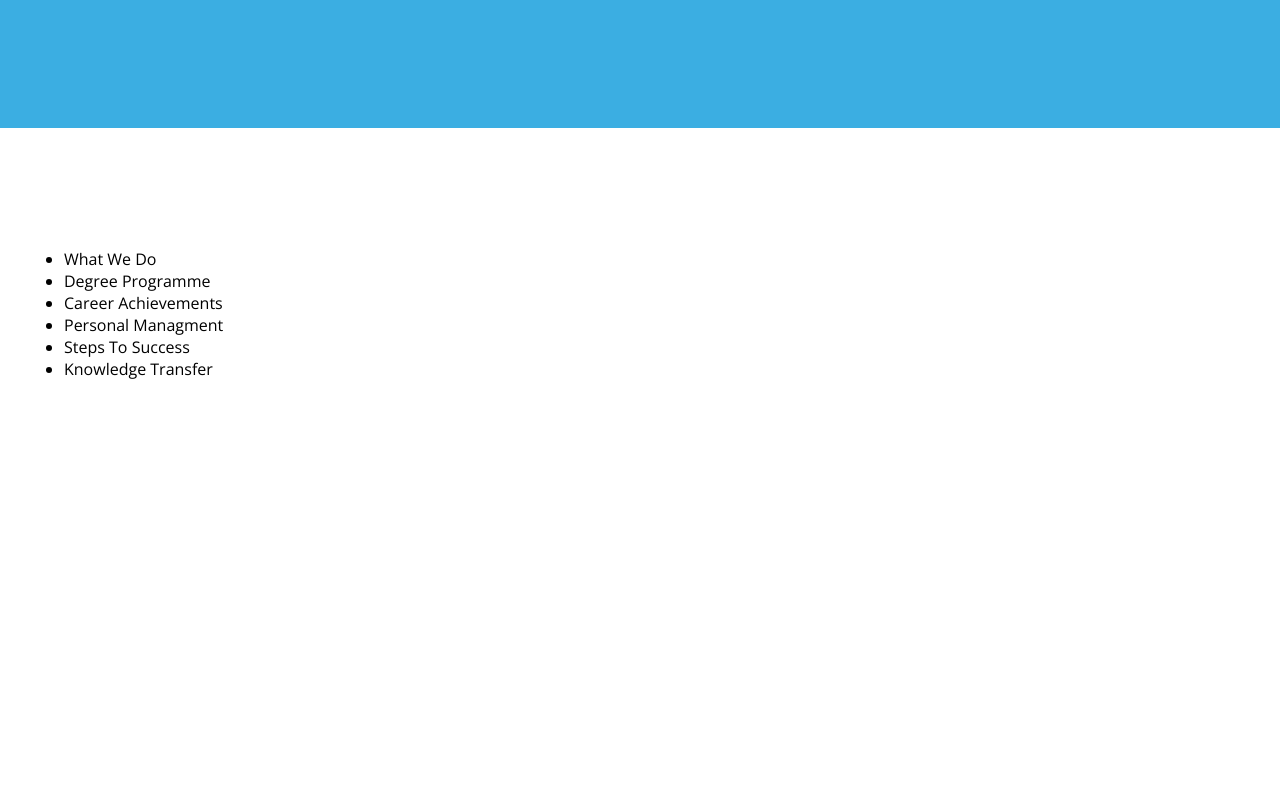
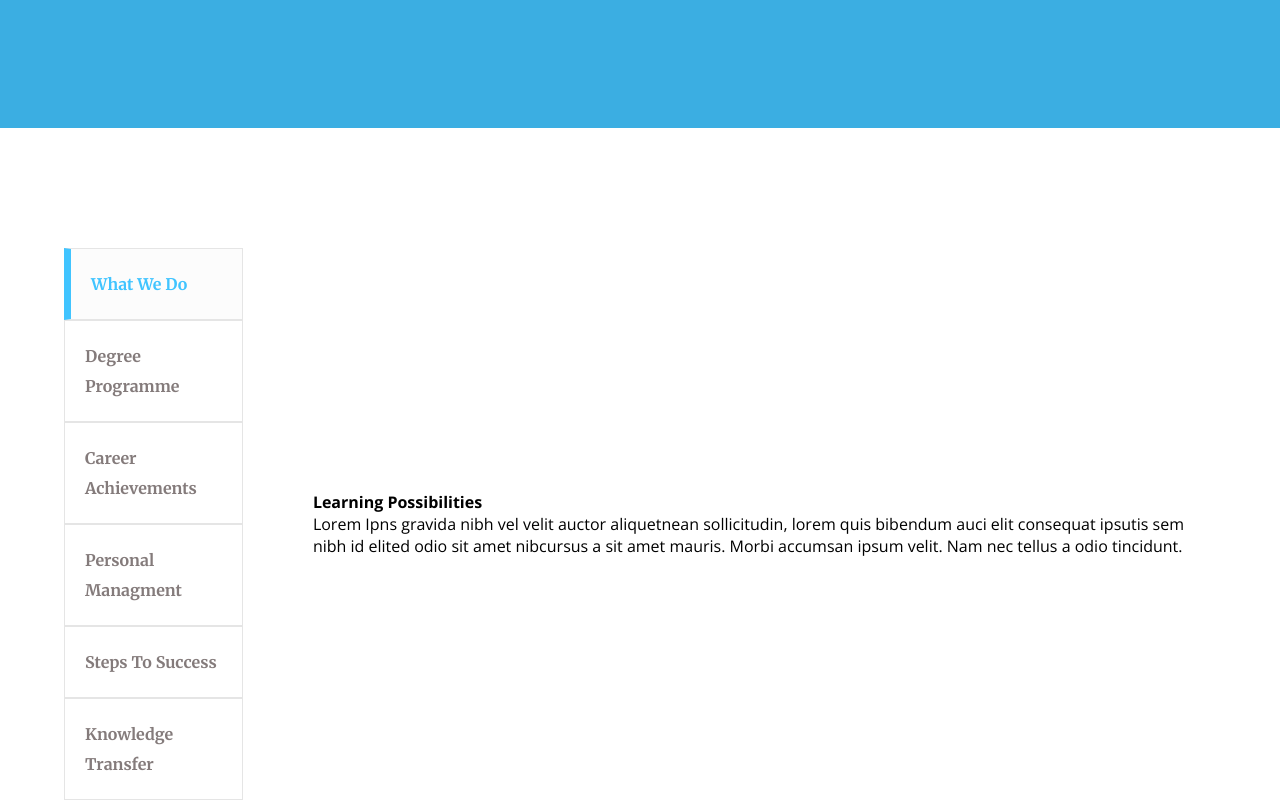
Before and after one commit to nicoalivernini/proj-html-vuejs, a website: page index.html in a window 1280 px wide. Shown: the part 2863-3663 px from the top of the page. Before the commit the page ends 3243 px from the top, so only its background shows below. Drawn offline with nearby package versions, Linux system fonts and the light colour scheme.

Commit message:
Realizzazione menu possibilities

```diff
--- a/index.html
+++ b/index.html
@@ -139,9 +139,10 @@
               </ul>
             </div>
           </div>
-          <div class="description-course">
+          <div class="description-course ml-70">
             <div class="content-description">
-
+              <h4>{{ possibilities[0].title }}</h4>
+              <p>{{ possibilities[0].description }}</p>
             </div>
           </div>
         </div>
--- a/partials/_common.scss
+++ b/partials/_common.scss
@@ -179,6 +179,10 @@
   margin-left: 15px;
 }
 
+.ml-70 {
+  margin-left: 70px;
+}
+
 //Margin top
 .mt-30 {
   margin-top: 30px;
--- a/partials/_content.scss
+++ b/partials/_content.scss
@@ -133,10 +133,25 @@
 #possibilities {
   .container {
     .content-possibilities {
+      @include flex-center;
+      .course-possibilities {
+        width: 30%;
         .content-course {
           ul {
+            list-style: none;
             li {
-
+              padding: 20px 10px 20px 20px;
+              border: 1px solid $border-course-possibilities;
+              font-family: 'Merriweather', serif;
+              color: $text-course-possibilities;
+              font-size: 16px;
+              font-weight: 600;
+              line-height: 30px;
+              &:first-child {
+                border-left: 7px solid $celeste-button;
+                background-color: #fcfcfc;
+                color: $celeste-button;
+              }
             }
           }
         }
@@ -148,3 +163,4 @@
       }
     }
   }
+}
--- a/partials/_variables.scss
+++ b/partials/_variables.scss
@@ -3,3 +3,5 @@ $white: #ffffff;
 $celeste-button: #40c4ff;
 $title-gray: #303030;
 $text-gray: #595959;
+$text-course-possibilities: #847b7b;
+$border-course-possibilities: #e5e5e5;
```
Also changed, not shown: assets/css/master.css. Lines whose indentation alone changed are shown as unchanged.
